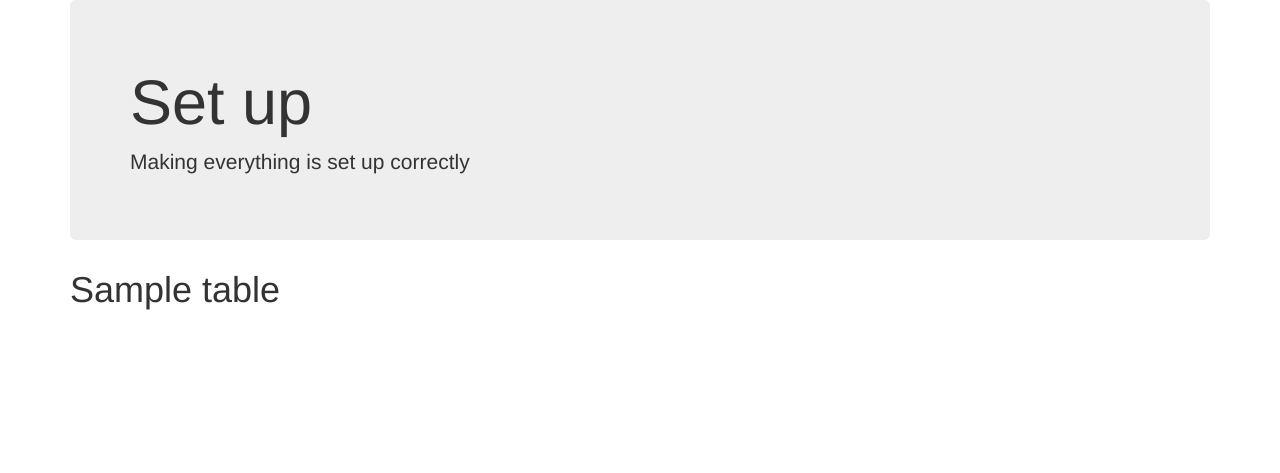
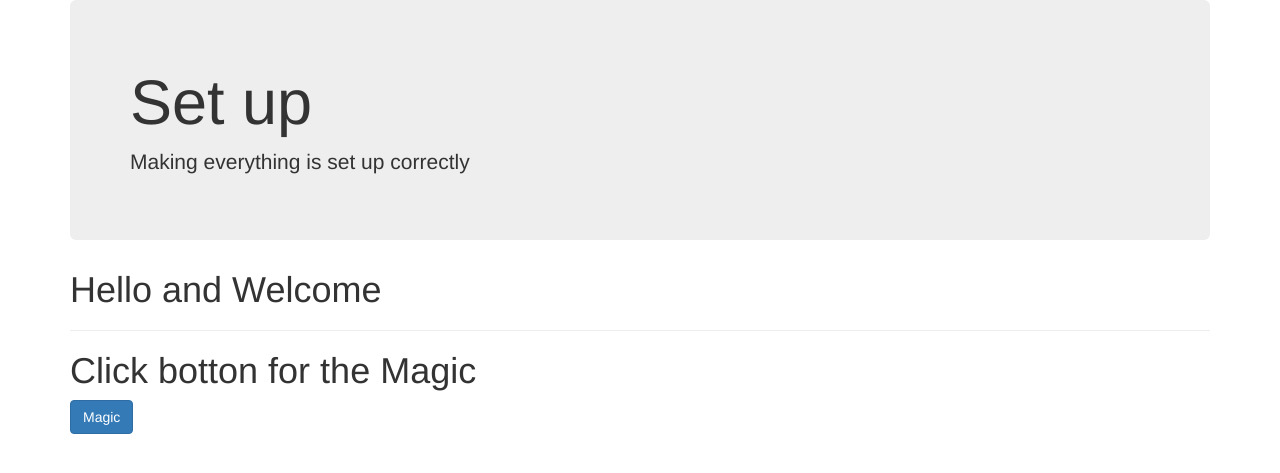
Before and after one commit to KyealLawrence/WebProjectTwitter, a Flask app: page / in a window 1280 px wide. Shown: the top 473 px of the page. Run offline with Flask 2, Linux system fonts and the light colour scheme; some libraries are stand-ins or nearby versions.

Commit message:
second commit

```diff
--- a/templates/index.html
+++ b/templates/index.html
@@ -14,7 +14,10 @@
     <h1>Set up </h1>
     <p>Making everything is set up correctly </p>
   </div>
-   <h1 class="animated bounceInDown">Sample table</h1>
+   <h1 class="animated bounceInDown">Hello and Welcome</h1>
+   <hr>
+   <h1>Click botton for the Magic</h1>
+   <a href="/table" type="button" class="btn btn-primary">Magic</a>
 </div>
 {% block content %}
      {% endblock %}
```
